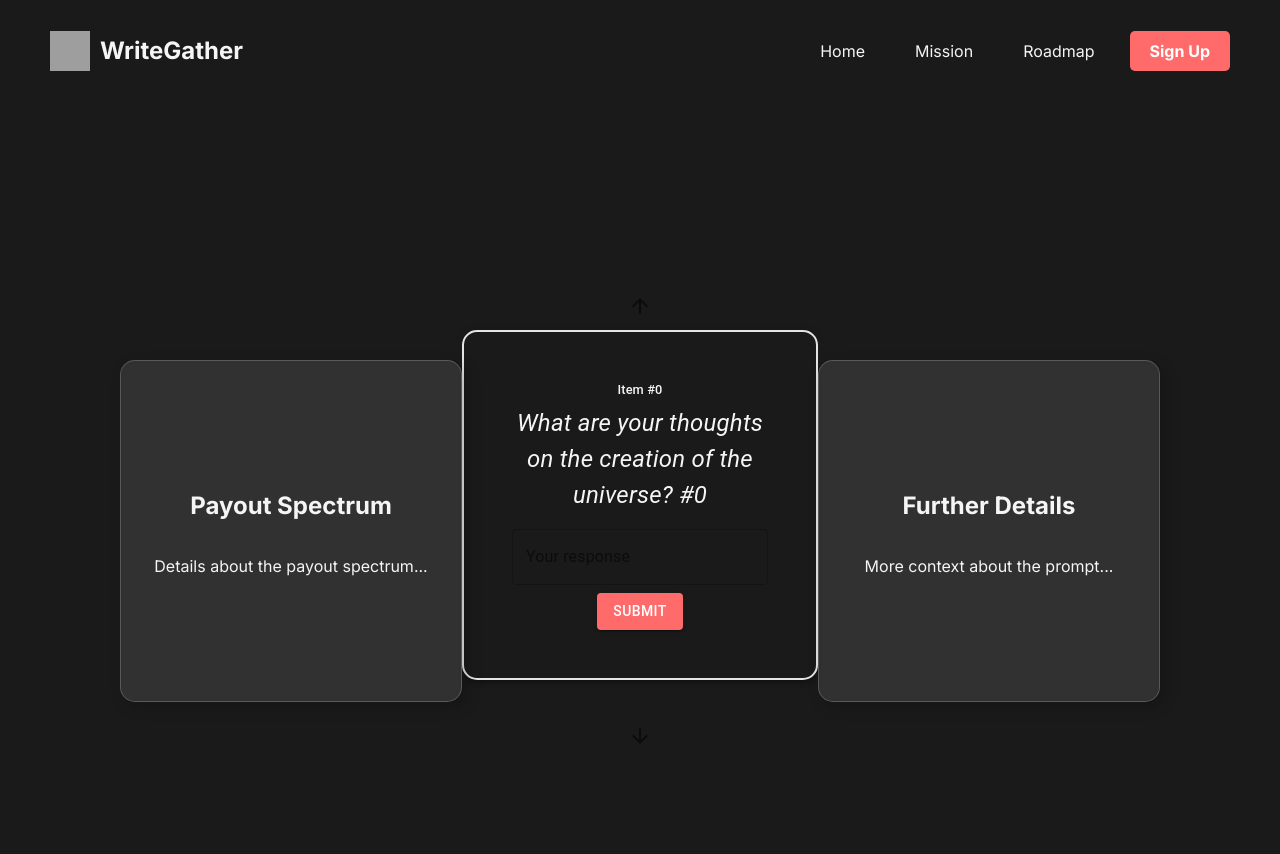
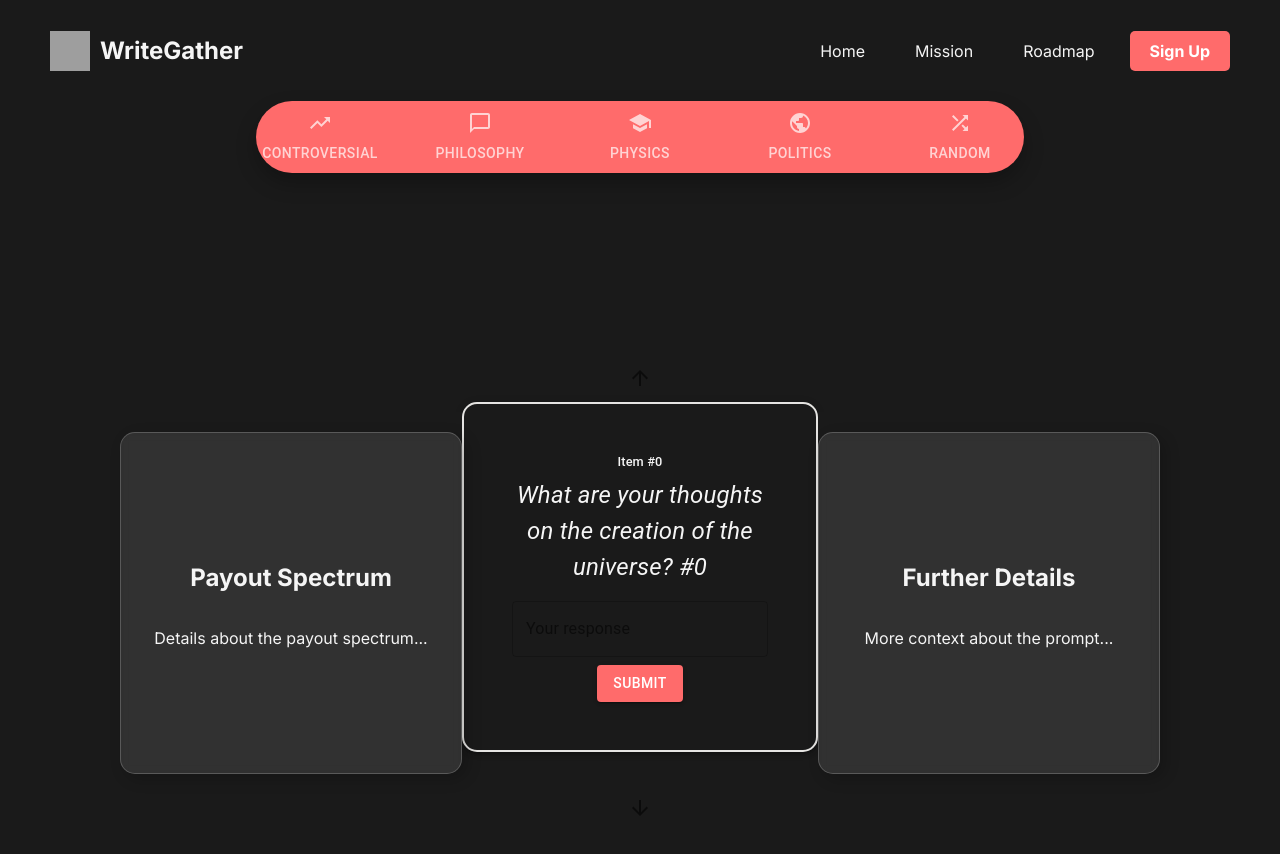
Before and after one commit to Wasim-Bhatti/testsoldapp, a React (Create React App) app: page / in a window 1280 px wide. Shown: the top 854 px of the page. Built offline with nearby package versions, Linux system fonts and the light colour scheme; grey boxes are pictures that could not be loaded.

Commit message:
Added Subheader Bar to Navigate between different prompts

```diff
--- a/src/App.js
+++ b/src/App.js
@@ -5,11 +5,13 @@ import LeftColumn from './LeftColumn';
 import MiddleColumn from './MiddleColumn';
 import RightColumn from './RightColumn';
 import Header from './Header';
+import SubHeader from './SubHeader';
 
 function App() {
   return (
     <div className="App">
       <Header />
+      <SubHeader />
       <div className="columns">
         <LeftColumn />
         <MiddleColumn />
--- /dev/null
+++ b/src/SubHeader.js
@@ -0,0 +1,52 @@
+import React from 'react';
+import { Tabs, Tab, AppBar } from '@material-ui/core';
+import { makeStyles } from '@material-ui/core/styles';
+import HomeIcon from '@material-ui/icons/Home'; // import the icons you want to use
+import TrendingUpIcon from '@material-ui/icons/TrendingUp';
+import ChatBubbleOutlineIcon from '@material-ui/icons/ChatBubbleOutline';
+import SchoolIcon from '@material-ui/icons/School';
+import PublicIcon from '@material-ui/icons/Public';
+import ShuffleIcon from '@material-ui/icons/Shuffle';
+import SearchIcon from '@material-ui/icons/Search';
+
+const useStyles = makeStyles({
+  appBar: {
+    backgroundColor: '#FF6B6B',
+    borderRadius: '40px',
+    position: 'sticky',
+    top: 0,
+    zIndex: 1,
+    width: '60%',
+    marginLeft: 'auto',
+    marginRight: 'auto',
+    boxShadow: '0px 10px 20px rgba(0, 0, 0, 0.25)',
+    '@media (max-width: 600px)': {
+      width: '90%',
+    },
+  },
+});
+
+function SubHeader() {
+  const classes = useStyles();
+  const [value, setValue] = React.useState(0);
+
+  const handleChange = (event, newValue) => {
+    setValue(newValue);
+  };
+
+  return (
+    <AppBar position="static" className={classes.appBar}>
+      <Tabs value={value} onChange={handleChange} centered>
+        <Tab icon={<HomeIcon />} label="Popular" />
+        <Tab icon={<TrendingUpIcon />} label="Controversial" />
+        <Tab icon={<ChatBubbleOutlineIcon />} label="Philosophy" />
+        <Tab icon={<SchoolIcon />} label="Physics" />
+        <Tab icon={<PublicIcon />} label="Politics" />
+        <Tab icon={<ShuffleIcon />} label="Random" />
+        <Tab icon={<SearchIcon />} label="Search" />
+      </Tabs>
+    </AppBar>
+  );
+}
+
+export default SubHeader;
```
